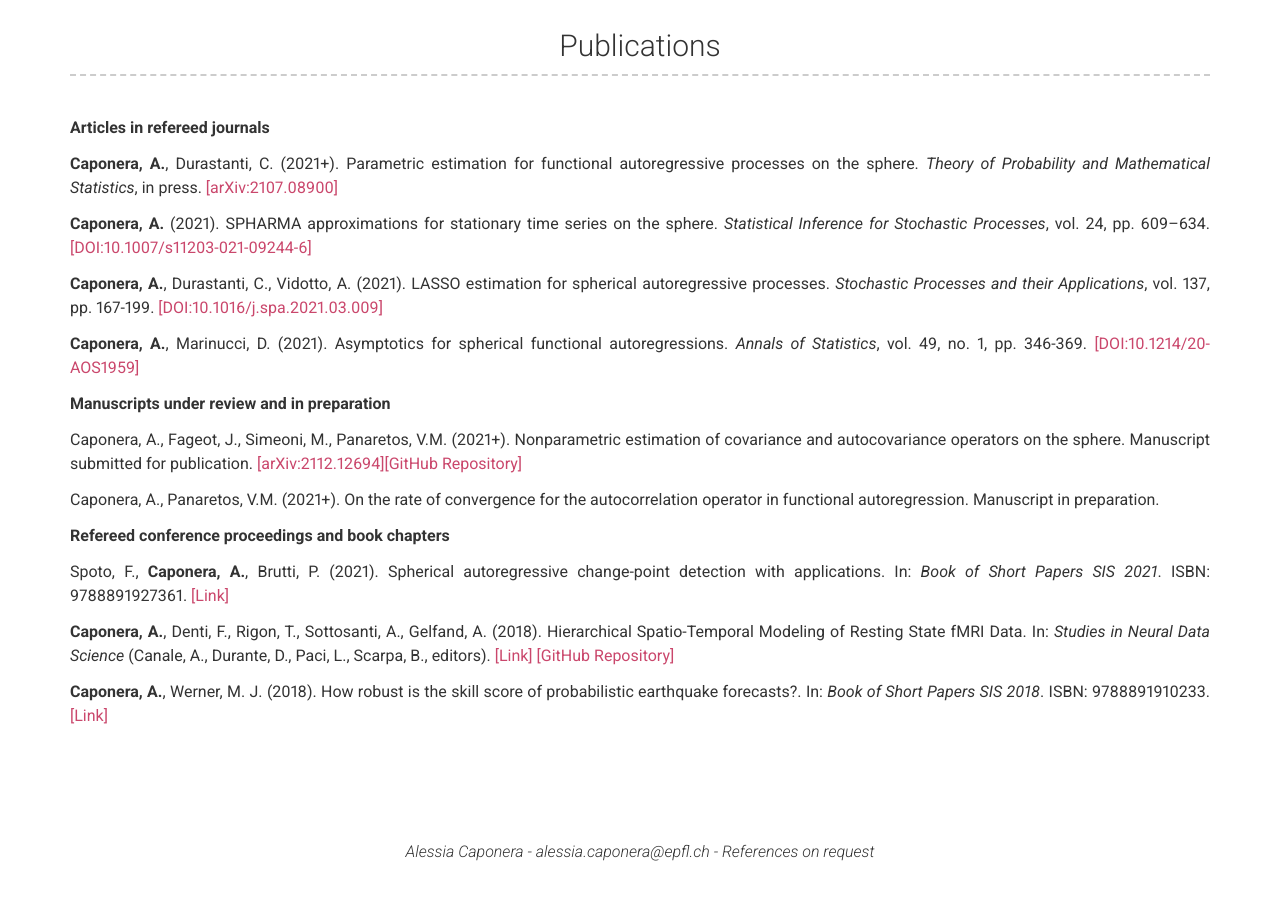
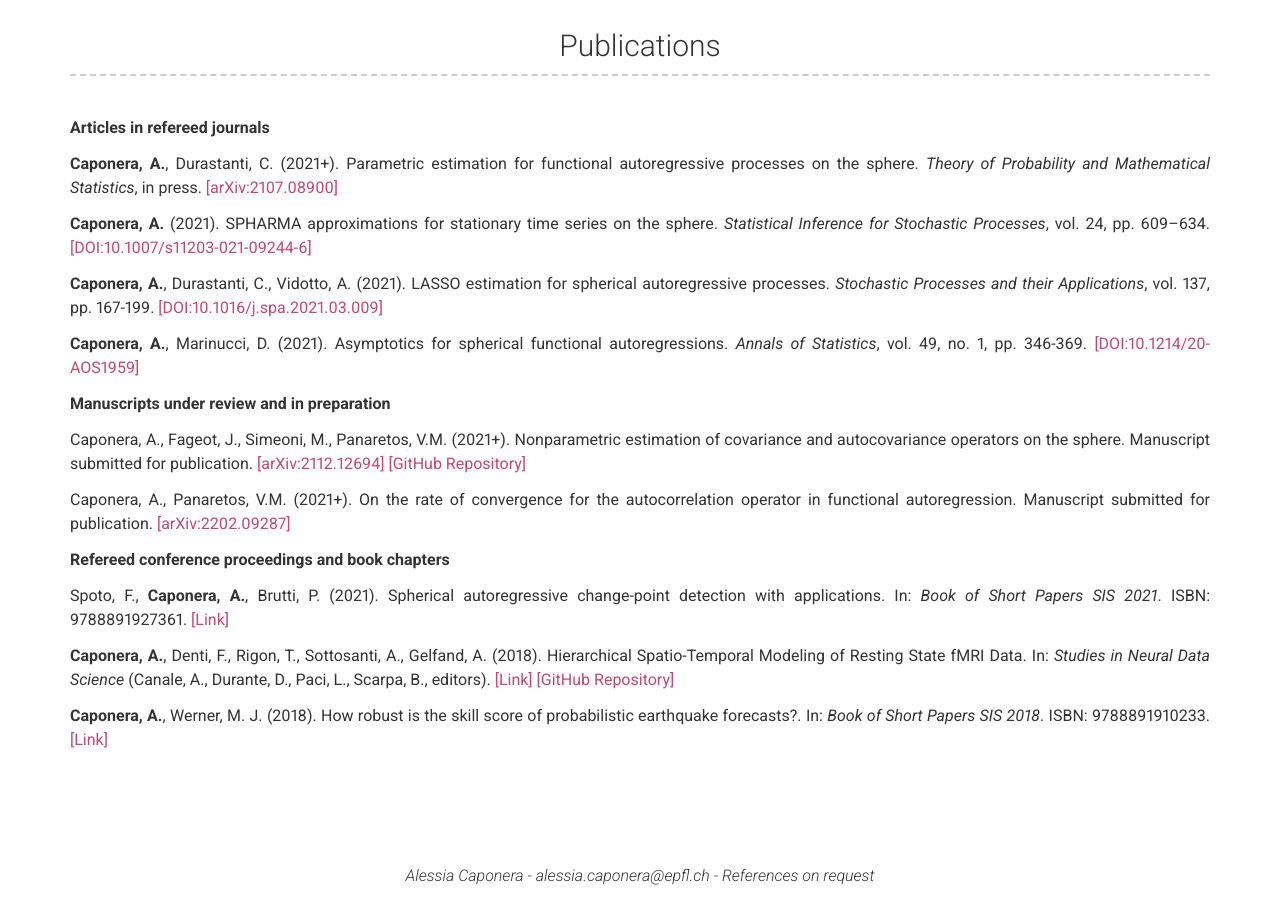
Before and after one commit to alessiacaponera/alessiacaponera.github.io, a Jekyll site: the page built from index.md, in a window 1280 px wide and 900 px high, scrolled down 2022 px. Built offline with Jekyll 4.4.1, drawn with Linux system fonts in a browser that asks for light colours; before the commit the page ends 2898 px from its top, so only the background shows below that.

Commit message:
Update _config.yml

```diff
--- a/_config.yml
+++ b/_config.yml
@@ -71,9 +71,9 @@ more_content: |
 
     **Manuscripts under review and in preparation**
 
-    Caponera, A., Fageot, J., Simeoni, M., Panaretos, V.M. (2021+). Nonparametric estimation of covariance and autocovariance operators on the sphere. Manuscript submitted for publication. [[arXiv:2112.12694]](https://arxiv.org/pdf/2112.12694.pdf)[[GitHub Repository]](https://github.com/matthieumeo/sphericov)
+    Caponera, A., Fageot, J., Simeoni, M., Panaretos, V.M. (2021+). Nonparametric estimation of covariance and autocovariance operators on the sphere. Manuscript submitted for publication. [[arXiv:2112.12694]](https://arxiv.org/pdf/2112.12694.pdf) [[GitHub Repository]](https://github.com/matthieumeo/sphericov)
 
-    Caponera, A., Panaretos, V.M. (2021+). On the rate of convergence for the autocorrelation operator in functional autoregression. Manuscript in preparation.
+    Caponera, A., Panaretos, V.M. (2021+). On the rate of convergence for the autocorrelation operator in functional autoregression. Manuscript submitted for publication. [[arXiv:2202.09287]](https://arxiv.org/pdf/2202.09287.pdf)
 
     **Refereed conference proceedings and book chapters**
 
```
